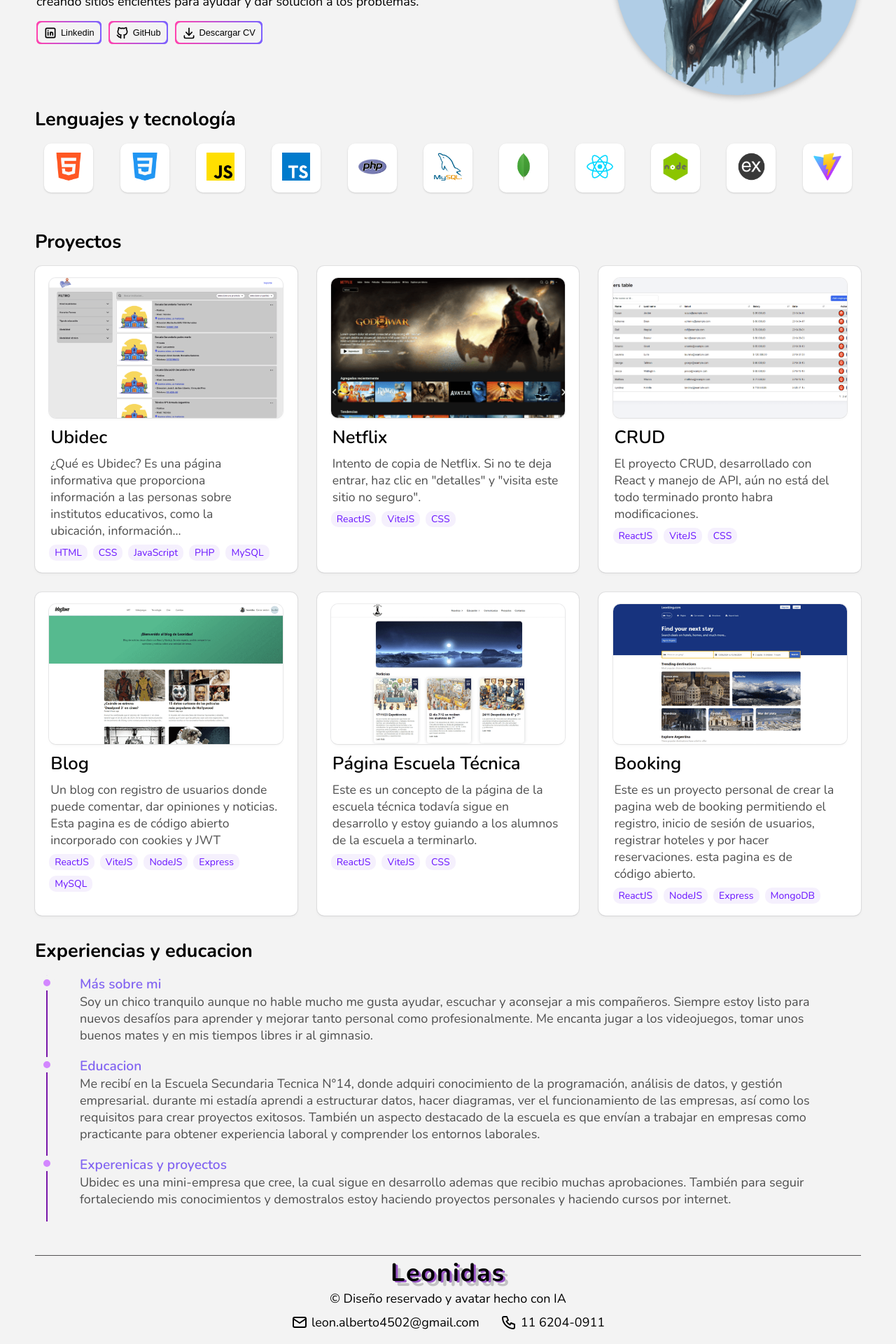
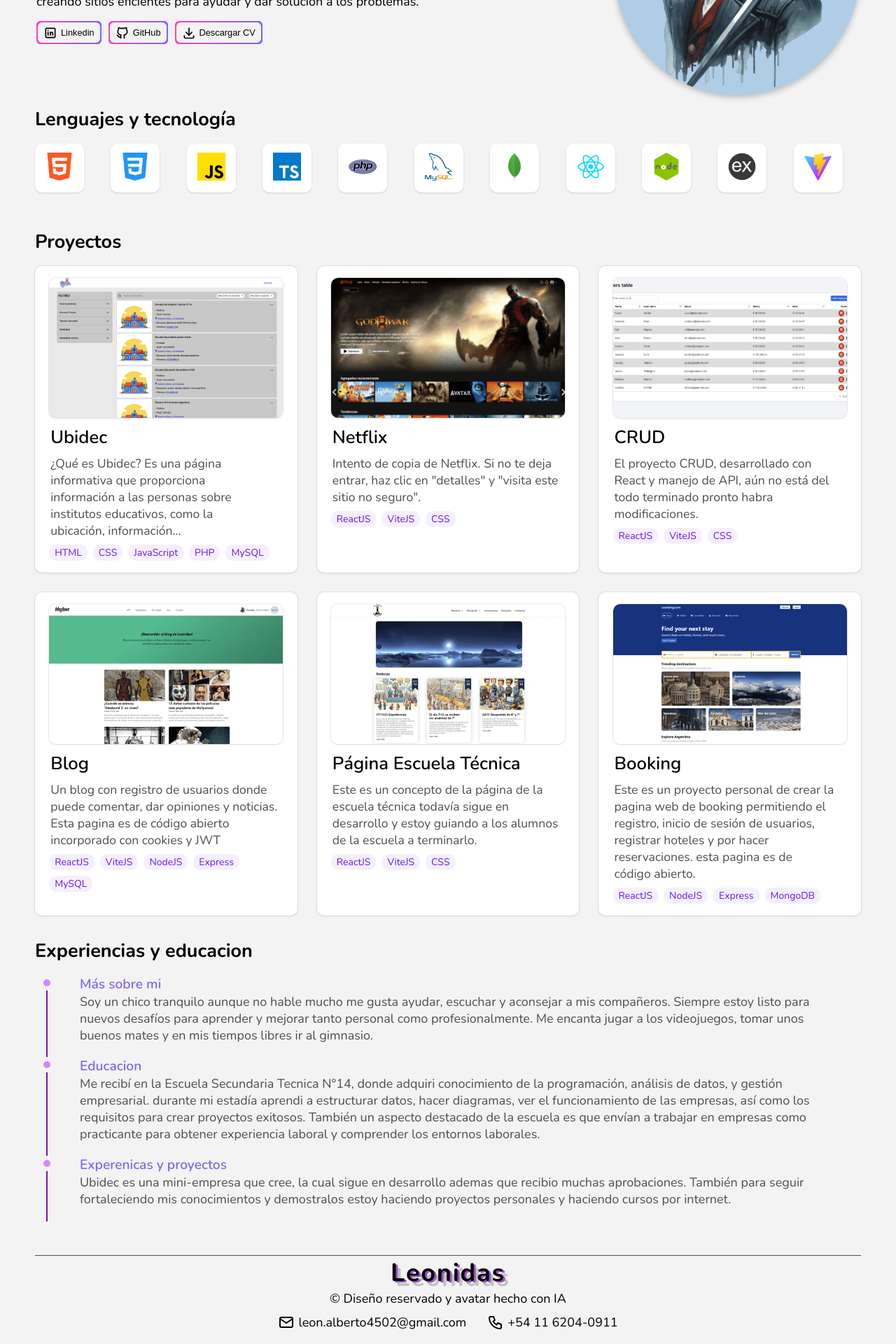
Before and after one commit to LeonidasValen/Portfolio, a React (Vite) app: page / in a window 1280 px wide. Shown: the part 312-2232 px from the top of the page at 70% size. Built offline with nearby package versions, Linux system fonts and the light colour scheme.

Commit message:
change css y pdf

```diff
--- a/src/components/footer/footer.css
+++ b/src/components/footer/footer.css
@@ -23,6 +23,10 @@
     text-shadow: 3px 2px 0px #9955c7, 7px 7px 0px rgba(0, 0, 0, 0.2);
 }
 
+.footer .footer-content a:hover{
+    text-decoration: underline;
+}
+
 .contact-content{
     display: flex;
     margin-top: 10px;
--- a/src/components/footer/footer.jsx
+++ b/src/components/footer/footer.jsx
@@ -21,13 +21,13 @@ export function Footer(){
                             <path d="M3 7a2 2 0 0 1 2 -2h14a2 2 0 0 1 2 2v10a2 2 0 0 1 -2 2h-14a2 2 0 0 1 -2 -2v-10z" />
                             <path d="M3 7l9 6l9 -6" />
                         </svg>
-                        <span>leon.alberto4502@gmail.com</span>
+                        <a href='mailto:leon.alberto4502@gmail.com'>leon.alberto4502@gmail.com</a>
                     </div>
                     <div className='contact'>
                         <svg  xmlns="http://www.w3.org/2000/svg"  width="24"  height="24"  viewBox="0 0 24 24"  fill="none"  stroke="currentColor"  strokeWidth="2"  strokeLinecap="round"  strokeLinejoin="round"  className="icon icon-tabler icons-tabler-outline icon-tabler-phone"><path stroke="none" d="M0 0h24v24H0z" fill="none"/>
                             <path d="M5 4h4l2 5l-2.5 1.5a11 11 0 0 0 5 5l1.5 -2.5l5 2v4a2 2 0 0 1 -2 2a16 16 0 0 1 -15 -15a2 2 0 0 1 2 -2" />
                         </svg>
-                        <span>11 6204-0911</span>
+                        <a href='tel:+54116204-0911'>+54 11 6204-0911</a>
                     </div>
                 </div>
             </div>
--- a/src/components/skills/skills.css
+++ b/src/components/skills/skills.css
@@ -24,11 +24,11 @@
 }
 
 .lenguaje-icon{
-    display: flex;
+    display: inline-grid;
     justify-content: center;
-    position: relative;
-    height: 80px;
-    transition: 0.3s all;
+    height: 70px;
+    width: 70px;
+    transition: .3s all;
 }
 
 
```
Also changed, not shown: 2 other files (tests, documents, lock files or other folders).
